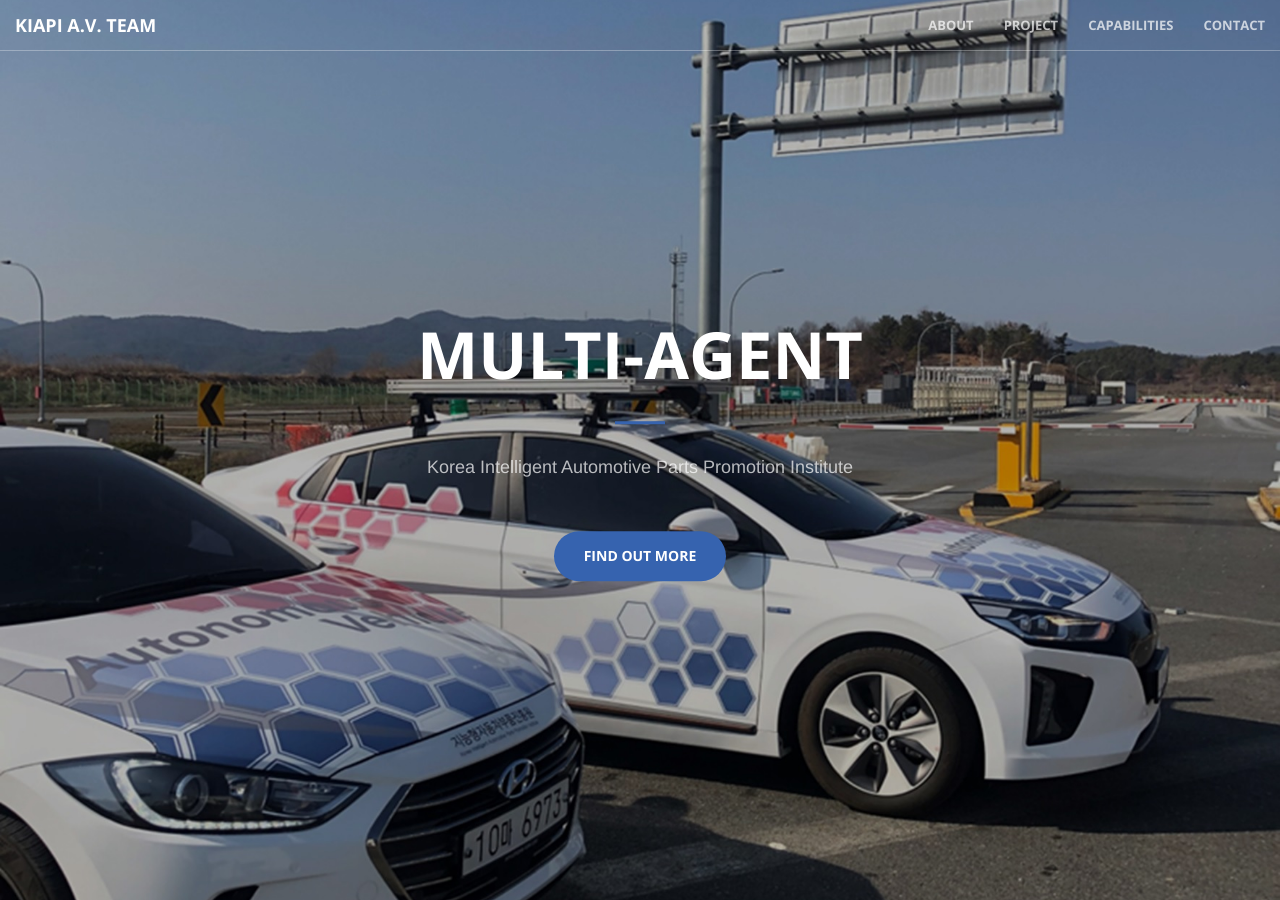
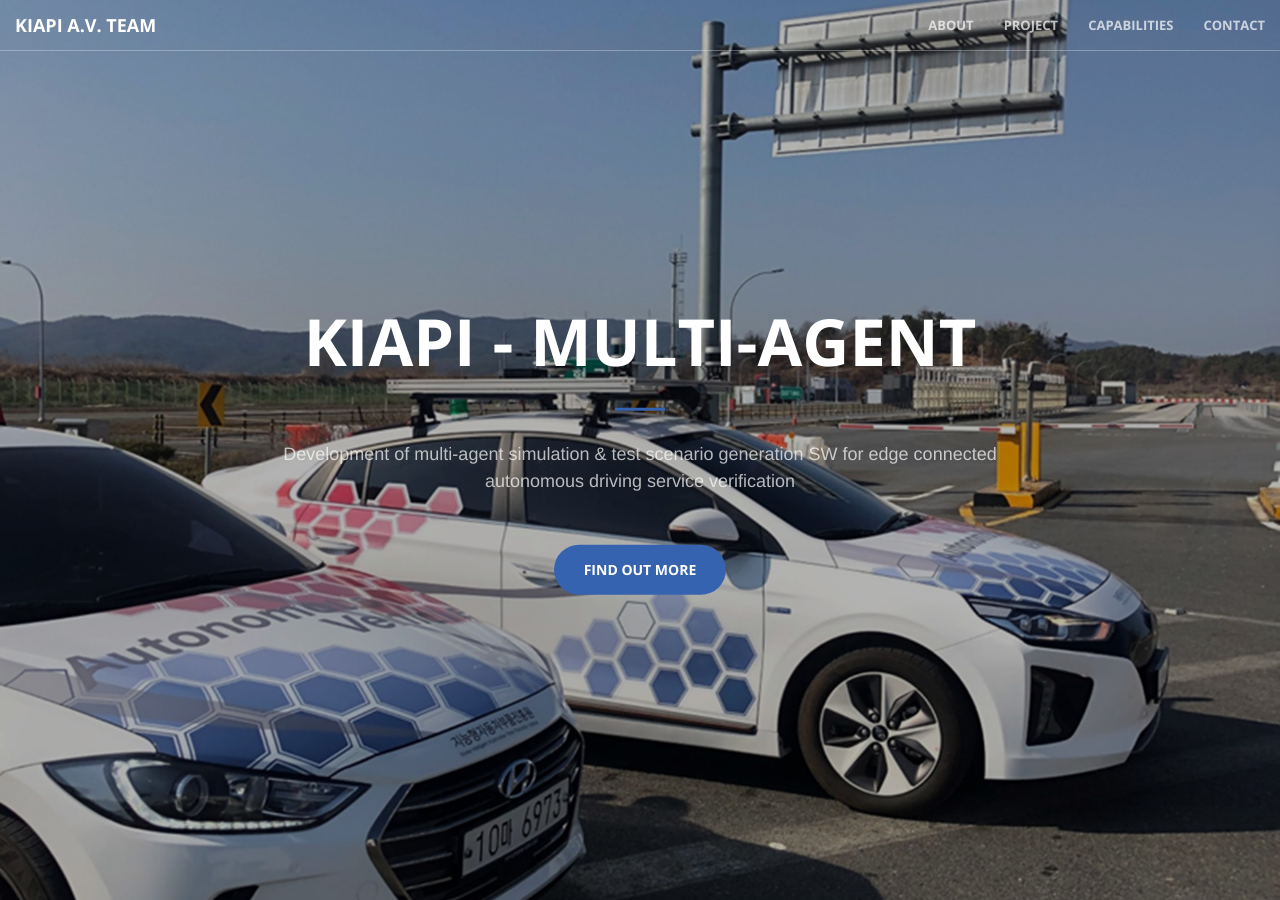
Before and after one commit to Yunhyeongseok-kiapi/kiapi_mulitagent.github.io, a Jekyll site: the page built from docs/index.html, in a window 1280 px wide and 900 px high. Built offline with Jekyll 4.4.1, drawn with Linux system fonts in a browser that asks for light colours.

Commit message:
Update header.html

```diff
--- a/docs/_includes/header.html
+++ b/docs/_includes/header.html
@@ -1,9 +1,9 @@
 <header>
     <div class="header-content">
         <div class="header-content-inner">
-            <h1>Multi-Agent</h1>
+            <h1>KIAPI - Multi-Agent</h1>
             <hr>
-            <p>Korea Intelligent Automotive Parts Promotion Institute</p>
+            <p>Development of multi-agent simulation & test scenario generation SW for edge connected autonomous driving service verification</p>
             <a href="#about" class="btn btn-primary btn-xl page-scroll">Find Out More</a>
         </div>
     </div>
```
